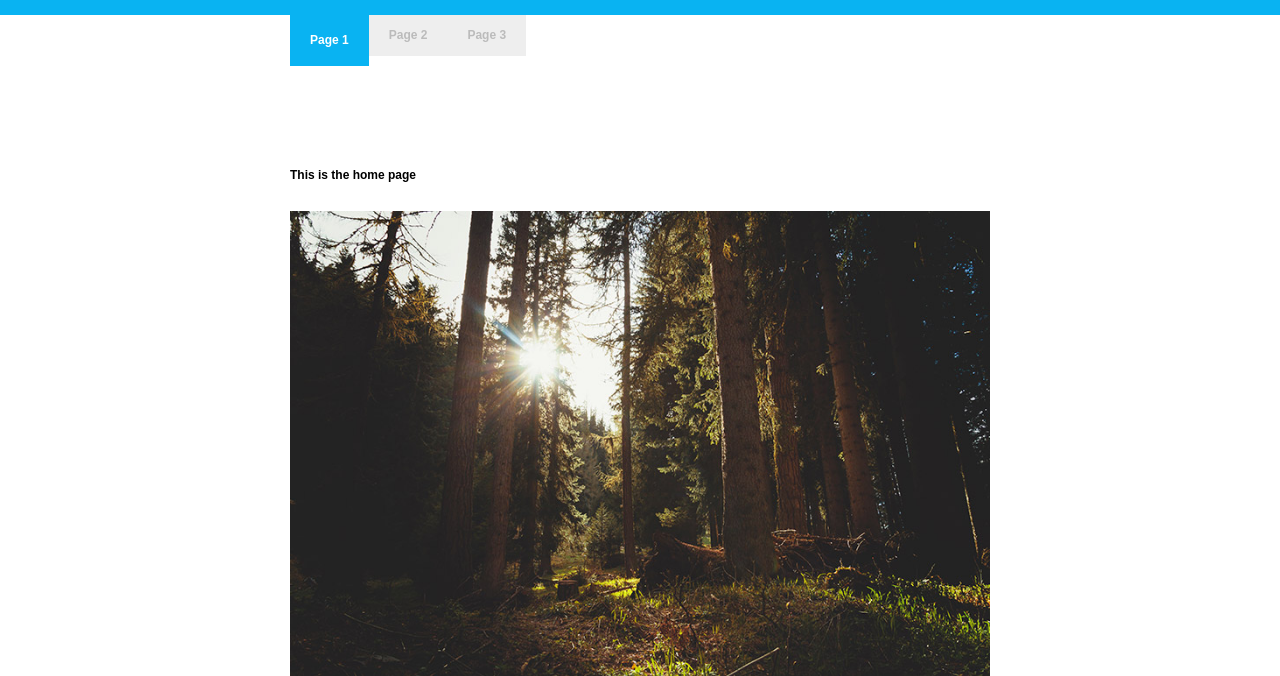
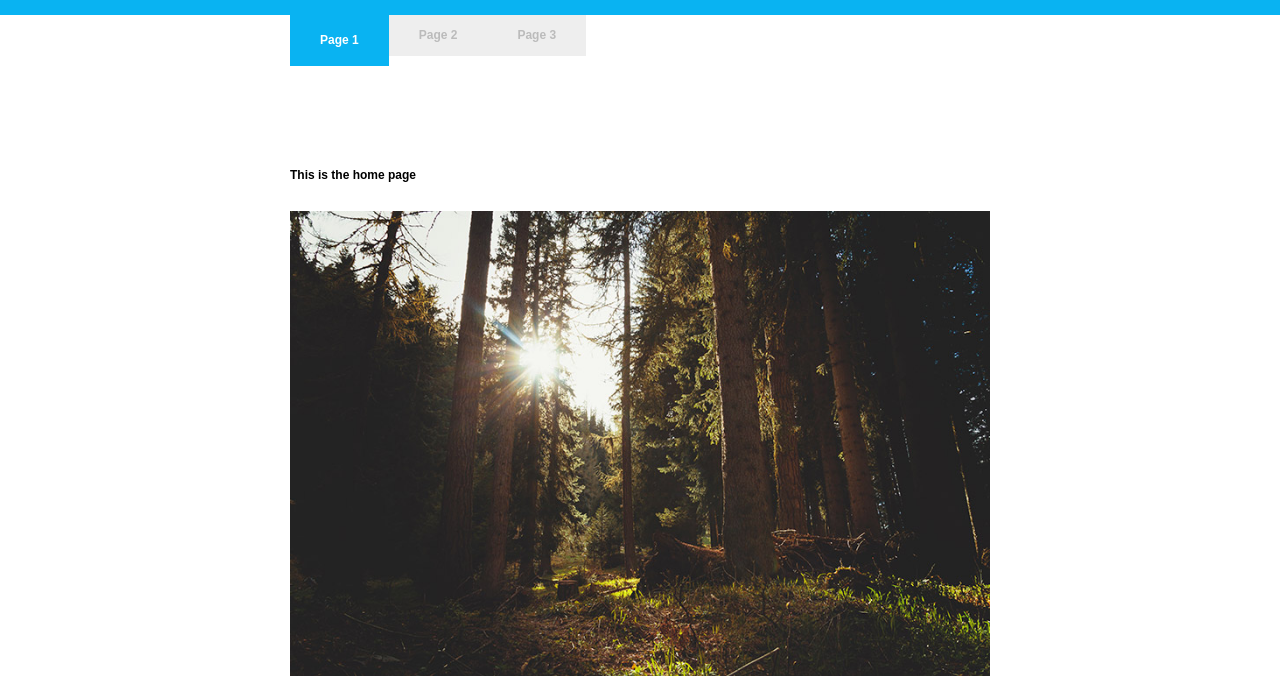
Before and after one commit to jmuspratt/hijax-demo, a PHP site: page / in a window 1280 px wide. Shown: the top 676 px of the page. Run offline with PHP 8.4, Linux system fonts and the light colour scheme; some libraries are stand-ins or nearby versions.

Commit message:
clean up

```diff
--- a/css/screen.css
+++ b/css/screen.css
@@ -825,7 +825,7 @@ a:hover {
       background: #eee;
       font-weight: bold;
       display: block;
-      padding: 10px 20px;
+      padding: 10px 30px;
       color: #bbb;
       -webkit-transition: all 0.3s ease;
       -moz-transition: all 0.3s ease;
@@ -838,8 +838,7 @@ a:hover {
       background: #09b3f2;
       color: #fff;
       top: 0;
-      padding-top: 15px;
-      padding-bottom: 15px; }
+      padding: 15px 30px; }
 
 @media only screen and (min-width: 760px) {
   .left {
--- a/scss/screen.scss
+++ b/scss/screen.scss
@@ -6,8 +6,7 @@
 
 
 
-	// Transitions!
-
+	// Transitions
 
 	@include keyframes (slideDown) {
 		0% 		{top: -80px; }
@@ -35,16 +34,18 @@
 		100% 	{@include vendorize('transform',' rotateX(0)');}
 	}
 
+//	Global timing matches JS fadein/fadeout
+
 	$animation_duration: .4s;
 
-//	Class
+
+
 
 	body  {overflow-x:hidden;}
 
 	.main, .element {position:relative;@include vendorize('perspective',' 600px'); }
 
 	.main .element {
-//		@include vendorize ('animation-direction','reverse');
 
 		&.inLeft 	{@include animation(inLeft, $animation_duration, null, null, null, null, null);}
 		&.inRight 	{@include animation(inRight, $animation_duration, null, null, null, null, null);}
@@ -101,9 +102,9 @@
 			height:80px;
 			ul 			{list-style:none; margin:0;padding:0;}
 			li 			{float:left;}
-			li a	 	{background:#eee; font-weight:bold; display:block; padding:10px 20px; color:#bbb; @include transition(all .3s ease);}
+			li a	 	{background:#eee; font-weight:bold; display:block; padding: 10px 30px; color:#bbb; @include transition(all .3s ease);}
 			li a:hover	{background:#eaeaea; color:#222;}
-			li.active a {background:$cyan; color:#fff; top:0; @include p(15px);  }
+			li.active a {background:$cyan; color:#fff; top:0; padding:15px 30px;   }
 		}
 	}
 
```
